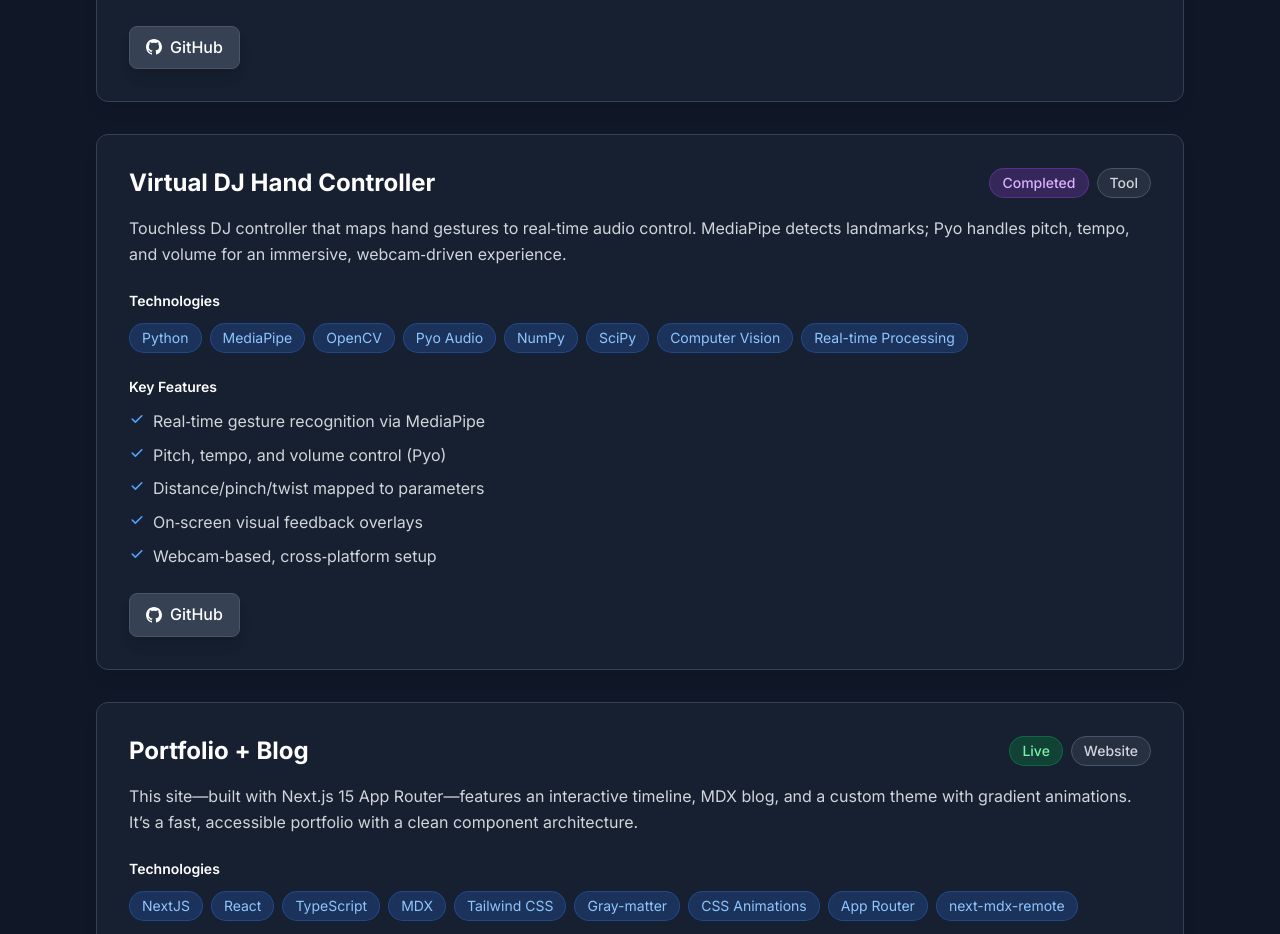
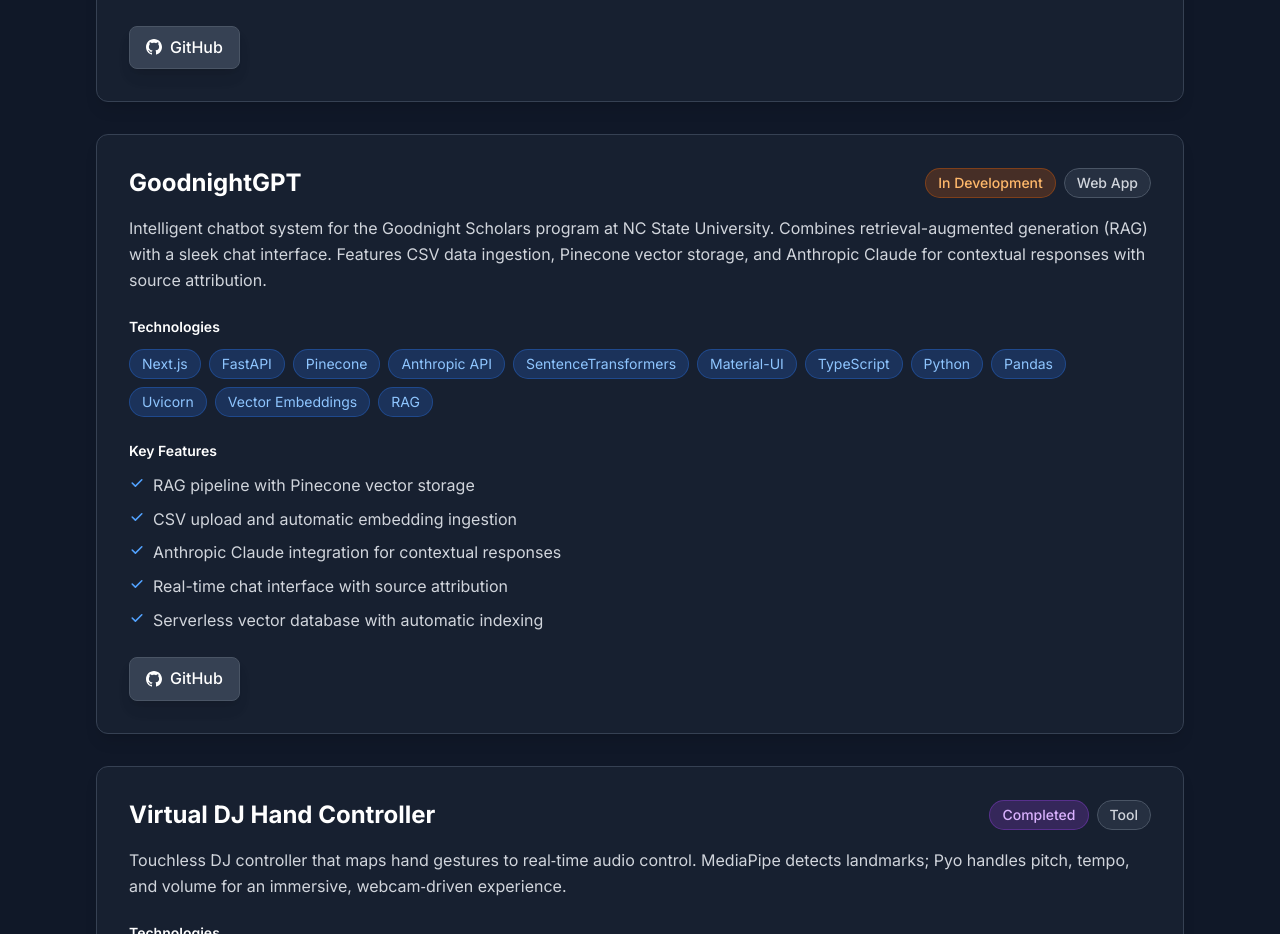
Before and after one commit to miles-hollifield/miles-portfolio-blog, a Next.js app: page /projects in a window 1280 px wide. Shown: the part 1040-1974 px from the top of the page. Built offline with nearby package versions, Linux system fonts and the light colour scheme.

Commit message:
Add new headshot image and update project details for GoodnightGPT; enhance personal branding and project showcase

```diff
--- a/src/app/page.tsx
+++ b/src/app/page.tsx
@@ -134,11 +134,11 @@
                   <div className="absolute inset-0 bg-gradient-to-r from-purple-500 to-cyan-500 rounded-2xl blur-xl opacity-30 animate-pulse group-hover:opacity-50 group-hover:blur-2xl transition-all duration-500"></div>
 
                   {/* Offset White Border */}
-                  <div className="absolute top-5 left-5 w-full h-full rounded-xl border-4 border-white opacity-80 group-hover:opacity-100 transition-opacity duration-500"></div>
+                  <div className="absolute top-3 left-3 w-full h-full rounded-xl border-4 border-white opacity-80 group-hover:opacity-100 transition-opacity duration-500"></div>
 
                   <div className="relative w-full h-full rounded-xl overflow-hidden border-1 backdrop-blur-sm bg-gray-800/50 group-hover:shadow-2xl group-hover:shadow-purple-500/20 transition-all duration-500">
                     <Image
-                      src="/timeline-images/miles-2021.jpg"
+                      src="/miles-new-headshot.jpg"
                       alt="Miles Hollifield"
                       width={350}
                       height={420}
@@ -263,7 +263,7 @@
                   </div>
                   <div className="hover:bg-gray-700/30 rounded-lg p-2 transition-colors duration-200">
                     <span className="text-gray-400 text-sm">Years of Experience</span>
-                    <p className="text-white group-hover:text-gray-100">2+</p>
+                    <p className="text-white group-hover:text-gray-100">2+ years SWE, 4+ years Web Dev</p>
                   </div>
                   <div className="hover:bg-gray-700/30 rounded-lg p-2 transition-colors duration-200">
                     <span className="text-gray-400 text-sm">Interests</span>
--- a/src/app/projects/page.tsx
+++ b/src/app/projects/page.tsx
@@ -38,6 +38,28 @@
       "React + FastAPI full‑stack architecture",
       "Google OAuth with per‑user progress tracking",
       "PostgreSQL + Redis for speed and reliability"
+    ],
+    category: "Web App"
+  },
+  {
+    title: "GoodnightGPT",
+    description: "AI-powered RAG chatbot for personalized question answering with CSV data ingestion and vector search",
+    longDescription: "Intelligent chatbot system for the Goodnight Scholars program at NC State University. Combines retrieval-augmented generation (RAG) with a sleek chat interface. Features CSV data ingestion, Pinecone vector storage, and Anthropic Claude for contextual responses with source attribution.",
+    technologies: [
+      "Next.js", "FastAPI", "Pinecone", "Anthropic API",
+      "SentenceTransformers", "Material-UI", "TypeScript", "Python",
+      "Pandas", "Uvicorn", "Vector Embeddings", "RAG"
+    ],
+    status: "In Development",
+    links: {
+      github: "https://github.com/miles-hollifield/goodnight-gpt-app",
+    },
+    highlights: [
+      "RAG pipeline with Pinecone vector storage",
+      "CSV upload and automatic embedding ingestion",
+      "Anthropic Claude integration for contextual responses",
+      "Real-time chat interface with source attribution",
+      "Serverless vector database with automatic indexing"
     ],
     category: "Web App"
   },
```
Also changed, not shown: public/miles-new-headshot.jpg (added).
